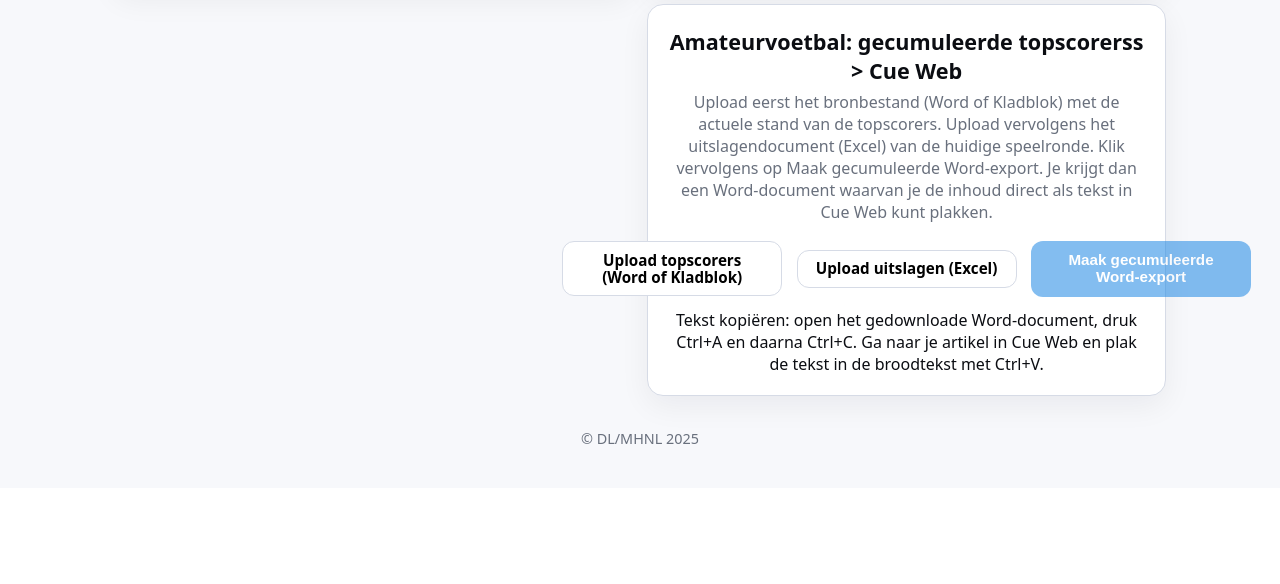
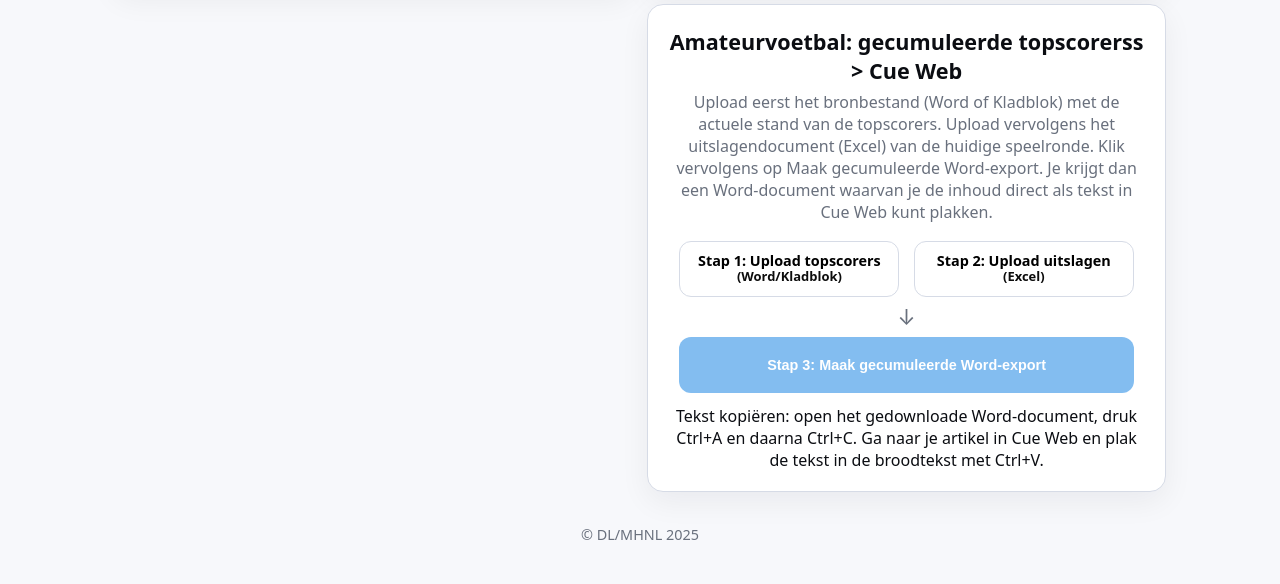
Before and after one commit to torstenfaruhn/test-tool, a Flask app: page / in a window 1280 px wide. Shown: the part 957-1541 px from the top of the page. Before the commit the page ends 1401 px from the top, so only its background shows below. Run offline with Flask 3, Linux system fonts and the light colour scheme.

Commit message:
Add files via upload

```diff
--- a/static/app.js
+++ b/static/app.js
@@ -156,6 +156,12 @@
     const exportBtn = block.querySelector('[data-cum-export]');
     const exportAction = block.getAttribute('data-export-action');
 
+    const defaultLabelHtml = new Map();
+    pickers.forEach(p => {
+      const l = p.querySelector('.file__label');
+      if (l) defaultLabelHtml.set(p, l.innerHTML);
+    });
+
     if (!exportBtn || !exportAction || pickers.length < 2) return;
 
     function setExportEnabled() {
@@ -191,7 +197,7 @@
         input.value = '';
         const label = picker.querySelector('.file__label');
         const defaultLabel = picker.getAttribute('data-default-label');
-        if (label) label.textContent = defaultLabel || 'Bestand kiezen';
+        if (label) label.innerHTML = defaultLabelHtml.get(picker) || (defaultLabel || 'Bestand kiezen');
         picker.classList.remove('selected');
         setExportEnabled();
         alert(msg);
@@ -210,28 +216,25 @@
         if (input) input.value = '';
         const label = p.querySelector('.file__label');
         const defaultLabel = p.getAttribute('data-default-label');
-        if (label) label.textContent = defaultLabel || 'Bestand kiezen';
+        if (label) label.innerHTML = defaultLabelHtml.get(p) || (defaultLabel || 'Bestand kiezen');
       });
       exportBtn.disabled = true;
     }
 
-    pickers.forEach(picker => {
+        pickers.forEach(picker => {
       const input = picker.querySelector('input[type=file]');
       if (!input) return;
       input.addEventListener('change', () => {
         if (!input.files || !input.files[0]) return;
+
+        const label = picker.querySelector('.file__label');
+        if (label) label.textContent = input.files[0].name;
+
         uploadOne(picker);
       });
     });
 
-    exportBtn.addEventListener('click', async () => {
-      exportBtn.disabled = true;
-
-      const res = await fetch(exportAction, { method: 'POST' });
-
-      // Na exportpoging resetten (server ruimt altijd op)
-      if (!res.ok) {
-        const msg = await res.text();
+    const msg = await res.text();
         resetUI();
         alert(msg || 'Converteren is mislukt.');
         return;
--- a/static/style.css
+++ b/static/style.css
@@ -169,6 +169,66 @@ html,body{
 .upload--three{
   grid-template-columns: repeat(3, var(--btn-width));
 }
+
+/* ---------- Gecumuleerde topscorers (stappen + pijl) ---------- */
+.upload--cumulated-steps{
+  /* overschrijft de standaard grid-layout van .upload */
+  display:flex;
+  flex-direction:column;
+  gap:.55rem;
+  justify-content:center;
+  align-items:center;
+}
+
+.upload--cumulated-steps .upload__row{
+  display:grid;
+  grid-template-columns: repeat(2, var(--btn-width));
+  gap:.9rem;
+  justify-content:center;
+  width: calc((var(--btn-width) * 2) + .9rem);
+}
+
+.upload--cumulated-steps .upload__arrow{
+  color:var(--muted);
+  font-size:1.35rem;
+  line-height:1;
+  margin:.05rem 0;
+}
+
+.upload--cumulated-steps .upload__cta{
+  width: calc((var(--btn-width) * 2) + .9rem);
+  min-width:0;
+}
+
+/* vaste knophoogte + nette 2-regels layout */
+.upload--cumulated-steps .file,
+.upload--cumulated-steps .btn{
+  height:56px;
+  padding:.45rem .75rem;
+  white-space:normal;
+  font-size:.9rem;
+  line-height:1.05;
+}
+
+.upload--cumulated-steps .file .file__label .step{
+  font-weight:800;
+}
+
+.upload--cumulated-steps .file .file__label .sub{
+  font-weight:600;
+  font-size:.9em;
+  opacity:.95;
+}
+
+@media (max-width: 520px){
+  .upload--cumulated-steps .upload__row{
+    grid-template-columns: 1fr;
+    width:100%;
+  }
+  .upload--cumulated-steps .upload__cta{
+    width:100%;
+  }
+}
 @media (max-width: 520px){
   .upload{ grid-template-columns: 1fr; }
 }
--- a/templates/index.html
+++ b/templates/index.html
@@ -139,20 +139,23 @@
             <p>Upload eerst het bronbestand (Word of Kladblok) met de actuele stand van de topscorers. Upload vervolgens het uitslagendocument (Excel) van de huidige speelronde. Klik vervolgens op Maak gecumuleerde Word-export. Je krijgt dan een Word-document waarvan je de inhoud direct als tekst in Cue Web kunt plakken.</p>
           </div>
 
-          <div class="upload upload--three js-cumulated-topscorers" data-export-action="/convert/topscorers-cumulated">
-            <label class="file btn-like" data-filepicker data-cum-upload="/upload/topscorers-cumulated/source" data-default-label="Upload topscorers (Word of Kladblok)">
-              <input type="file" name="file_source" accept=".doc,.docx,.txt" required />
-              <span class="file__label">Upload topscorers (Word of Kladblok)</span>
-            </label>
+          <div class="upload upload--cumulated-steps js-cumulated-topscorers" data-export-action="/convert/topscorers-cumulated">
+            <div class="upload__row">
+              <label class="file btn-like" data-cum-upload="/upload/topscorers-cumulated/source" data-default-label="Stap 1: Upload topscorers (Word/Kladblok)">
+                <input type="file" name="file_source" accept=".doc,.docx,.txt" required />
+                <span class="file__label"><span class="step">Stap 1:</span> Upload topscorers<br><span class="sub">(Word/Kladblok)</span></span>
+              </label>
 
-            <label class="file btn-like" data-filepicker data-cum-upload="/upload/topscorers-cumulated/results" data-default-label="Upload uitslagen (Excel)">
-              <input type="file" name="file_results" accept=".xls,.xlsx" required />
-              <span class="file__label">Upload uitslagen (Excel)</span>
-            </label>
+              <label class="file btn-like" data-cum-upload="/upload/topscorers-cumulated/results" data-default-label="Stap 2: Upload uitslagen (Excel)">
+                <input type="file" name="file_results" accept=".xls,.xlsx" required />
+                <span class="file__label"><span class="step">Stap 2:</span> Upload uitslagen<br><span class="sub">(Excel)</span></span>
+              </label>
+            </div>
 
-            <button type="button" class="btn btn-primary btn-like" data-cum-export disabled>Maak gecumuleerde Word-export</button>
+            <div class="upload__arrow" aria-hidden="true">↓</div>
+
+            <button type="button" class="btn upload__cta" data-cum-export disabled>Stap 3: Maak gecumuleerde Word-export</button>
           </div>
-
           <p class="hint hint--center">
             Tekst kopiëren: open het gedownloade Word-document, druk Ctrl+A en daarna Ctrl+C. Ga naar je artikel in Cue Web en plak de tekst in de broodtekst met Ctrl+V.
           </p>
```
